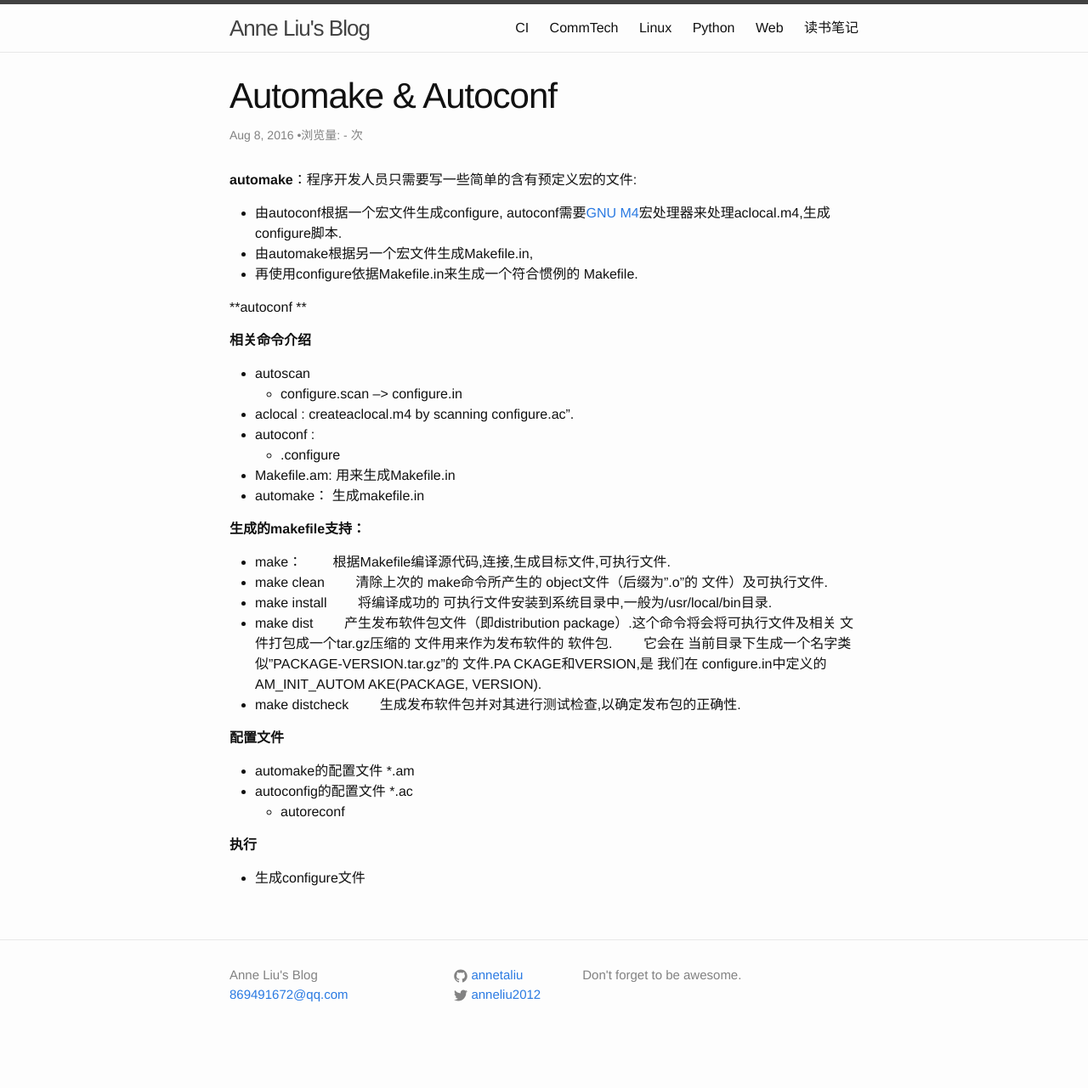
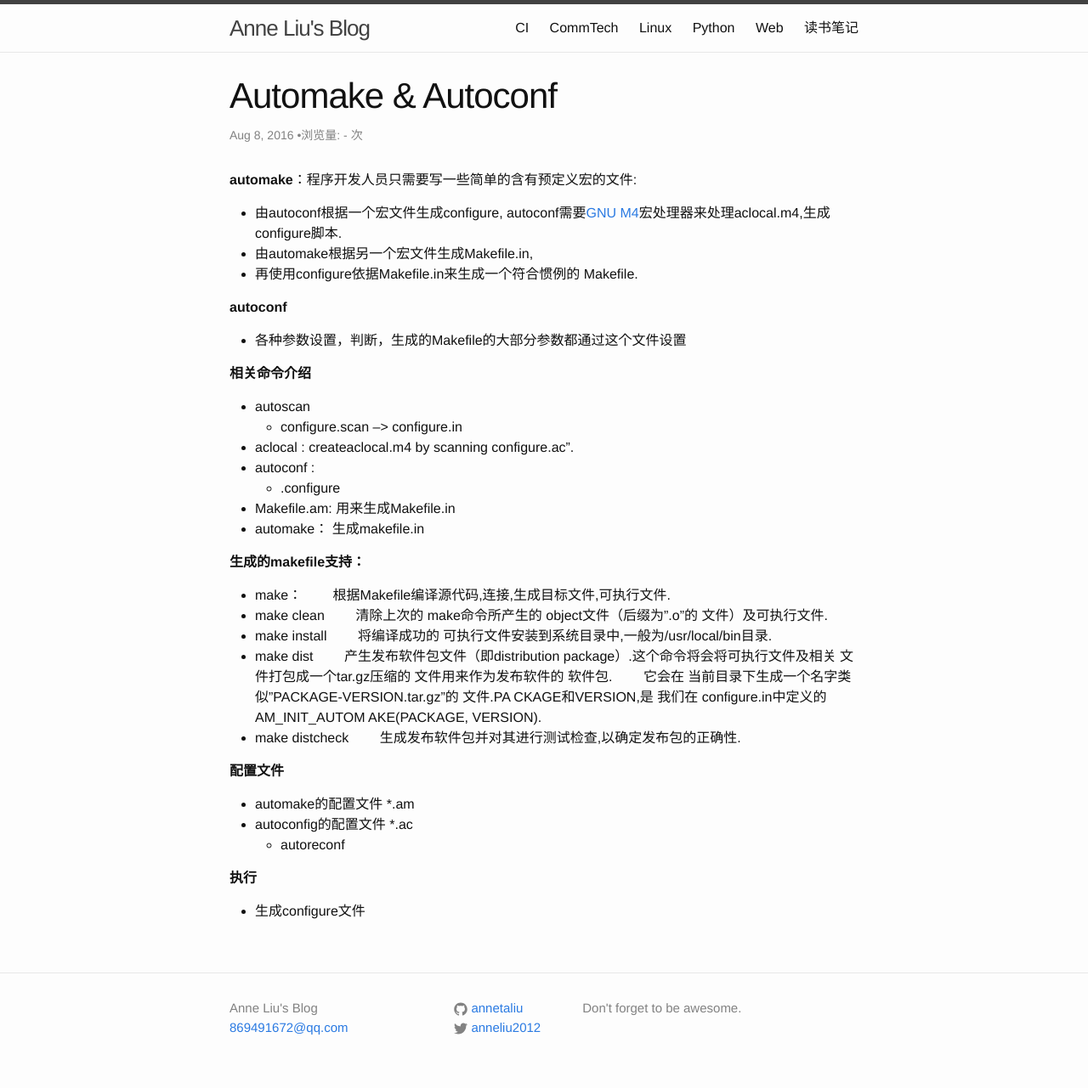
Before and after one commit to annetaliu/annetaliu.github.io, a Jekyll site: the page built from _posts/2016-08-08-CI-autoconfig.markdown, in a window 1280 px wide. Shown: the whole page at 85% size. Built offline with Jekyll 4.4.1, drawn with Linux system fonts in a browser that asks for light colours; comment, search, counter and statistics services are not loaded; before the commit the page ends 1242 px from its top, so only the background shows below that.

Commit message:
update blog format

```diff
--- a/_posts/2016-08-01-CI-git-opt.markdown
+++ b/_posts/2016-08-01-CI-git-opt.markdown
@@ -6,16 +6,17 @@ categories: CI
 permalink: /CI/git/basicopts
 ---
 
-**
-
 **hooks**:
 
 Git hooks [introduction](https://www.atlassian.com/git/tutorials/git-hooks/) , [practise manual](http://githooks.com/)
+
 * Local-side Hooks: user can custom some repeated work  automatically with local hooks
 * Server-side Hooks : CI usually focus on server side hooks to control some commit content or msg
 
 [gerrit hooks](https://review.cyanogenmod.org/Documentation/config-hooks.html) VS git hooks:
+
 * gerrit supported usually:
+
 	**ref-update**
 	patchset-created
 	draft-published
@@ -31,6 +32,7 @@ Git hooks [introduction](https://www.atlassian.com/git/tutorials/git-hooks/) , [
 	cla-signed
 
 * git supported:
+
 	applypatch-msg
 	pre-applypatch
 	post-applypatch
--- a/_posts/2016-08-08-CI-autoconfig.markdown
+++ b/_posts/2016-08-08-CI-autoconfig.markdown
@@ -13,8 +13,9 @@ permalink: /CI/automake
 * 由automake根据另一个宏文件生成Makefile.in,
 * 再使用configure依据Makefile.in来生成一个符合惯例的 Makefile.
 
-**autoconf **
+**autoconf**
 
+* 各种参数设置，判断，生成的Makefile的大部分参数都通过这个文件设置
 
 
 
```
Also changed, not shown: 读书笔记/读书笔记.md (+1 -0 lines).
